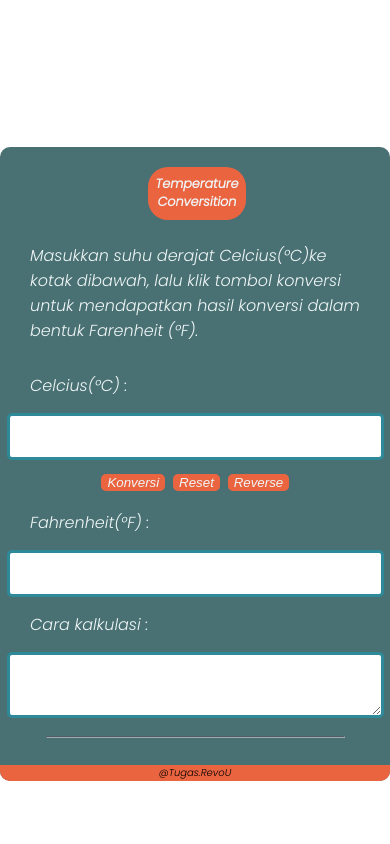
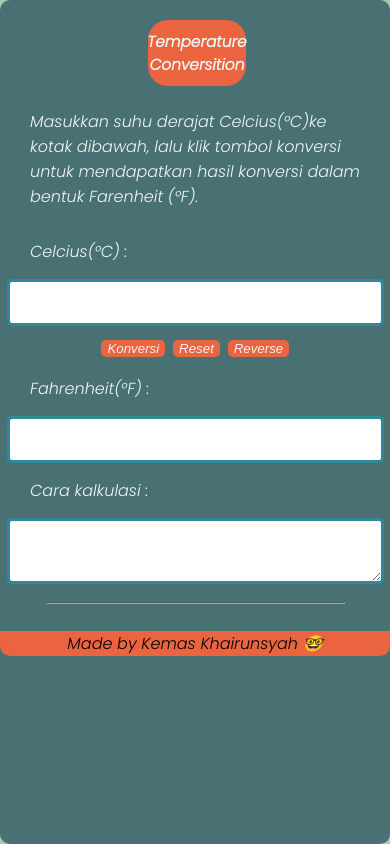
Before and after one commit to revou-fundamental-course/12-jun-23-Kemas-Khairunsyah-, a plain HTML site: page index.html in a window 390 px wide. Drawn offline with Linux system fonts and the light colour scheme; a web font is replaced by a local one.

Commit message:
update css, html
update

```diff
--- a/CSS/style.css
+++ b/CSS/style.css
@@ -1,14 +1,14 @@
 @import url('https://fonts.googleapis.com/css2?family=Mochiy+Pop+One&family=Poppins:ital,wght@0,100;1,300&family=Source+Code+Pro:wght@200&display=swap');
 
 .container {
-  max-width: 80vh;
+  max-width: 1440px;
   position: absolute;
   align-self: center;
   border-radius: 10px;
   background-color: #497174;
   font-family: 'Poppins', sans-serif;
-  width: 100%;
-  height: auto;
+  width: 50%;
+  height: 80%;
 }
 
 body {
@@ -16,7 +16,7 @@ body {
   height: 100vh;
   justify-content: center;
   align-items: center;
-
+  background-color: #A2CDB0;;
 }
 
 header {
@@ -133,19 +133,21 @@ hr {
 footer {
   background: #EB6440;
   text-align: center;
-  font-size: 10px;
+  font-size: 1rem;
   border-bottom-left-radius: 10px;
   border-bottom-right-radius: 10px;
 }
 
 @media only screen and (max-width: 768px) {
   .container {
-    max-width: 700;
+    max-width: 80vh;
+    width: 100%;
+    height: 100%;
   }
 
   header {
     background-color: #EB6440;
-    font-size: 40%;
+    font-size: 48%;
     width: 25%;
     font-style: italic;
     color: #EFF5F5;
@@ -160,7 +162,7 @@ footer {
   }
 
   body {
-    margin-top: 30vh;
+    margin-top: 25vh;
     display: flex;
     height: 50vh;
     justify-content: center;
--- a/index.html
+++ b/index.html
@@ -46,7 +46,7 @@
     </section>
   </main>
   <footer>
-  <i>@Tugas.RevoU</i>
+  <i>Made by Kemas Khairunsyah 🤓</i>
   </footer>
   </div>
 
```
